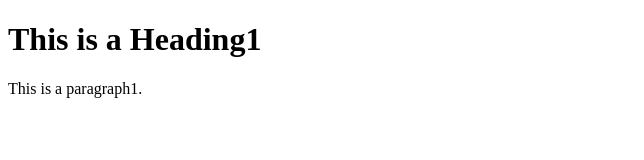
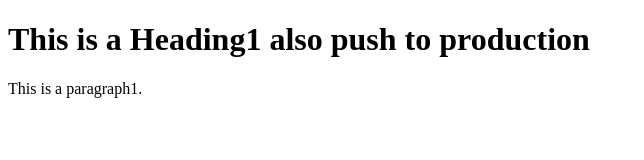
Before and after one commit to subahanherekar02/jenkins-wb, a plain HTML site: page index.html in a window 1280 px wide. Shown: the whole page, without its empty margins (0-644 px from the left). Drawn offline with Linux system fonts and the light colour scheme.

Commit message:
push to prof

```diff
--- a/index.html
+++ b/index.html
@@ -5,7 +5,7 @@
 </head>
 <body>
 
-<h1>This is a Heading1</h1>
+<h1>This is a Heading1 also push to production</h1>
 <p>This is a paragraph1.</p>
 
 </body>
```
